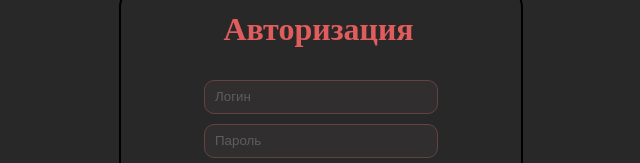
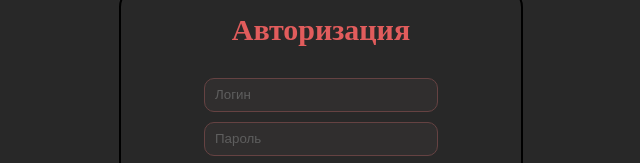
Before and after one commit to Feyzi777/authorization, a plain HTML site: page index.html in a window 1280 px wide. Shown: the part 308-471 px from the top of the page, 327-967 px from the left. Drawn offline with Linux system fonts and the light colour scheme.

Commit message:
Add files via upload

```diff
--- a/script.js
+++ b/script.js
@@ -11,7 +11,7 @@ passwordInput.value = null
 window.open('https://forum.arizona-rp.com/forums/1086/ ');
 } else {
 text.innerHTML = 'Ошибка'
-loginInp3ut.value = null
+loginInput.value = null
 passwordInput.value = null
 }
 }
--- a/style.css
+++ b/style.css
@@ -22,7 +22,8 @@ body {
 
 .main-text {
     margin-top: 180px;
-    width: 195px;
+    text-align: center;
+    font-size: 30px;
     color: rgb(225, 92, 92);
 }
 
```
Also changed, not shown: index.html (+1 -1 lines).
